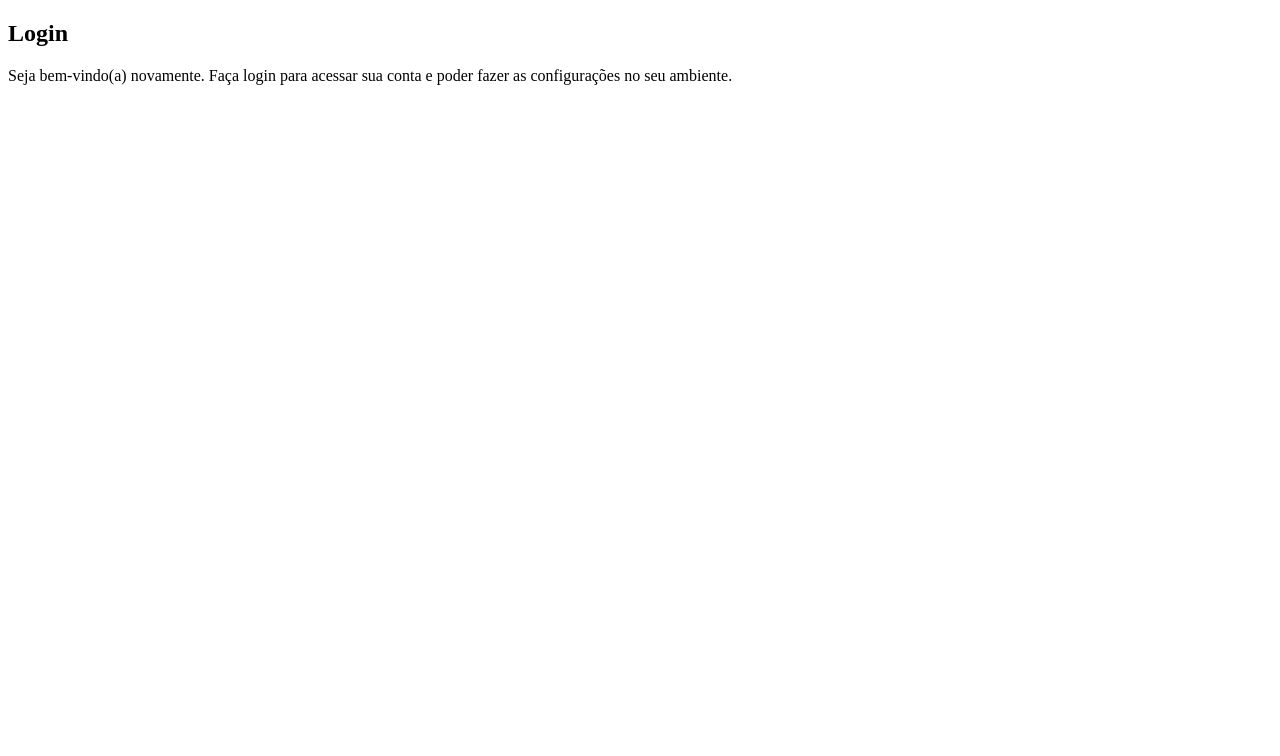
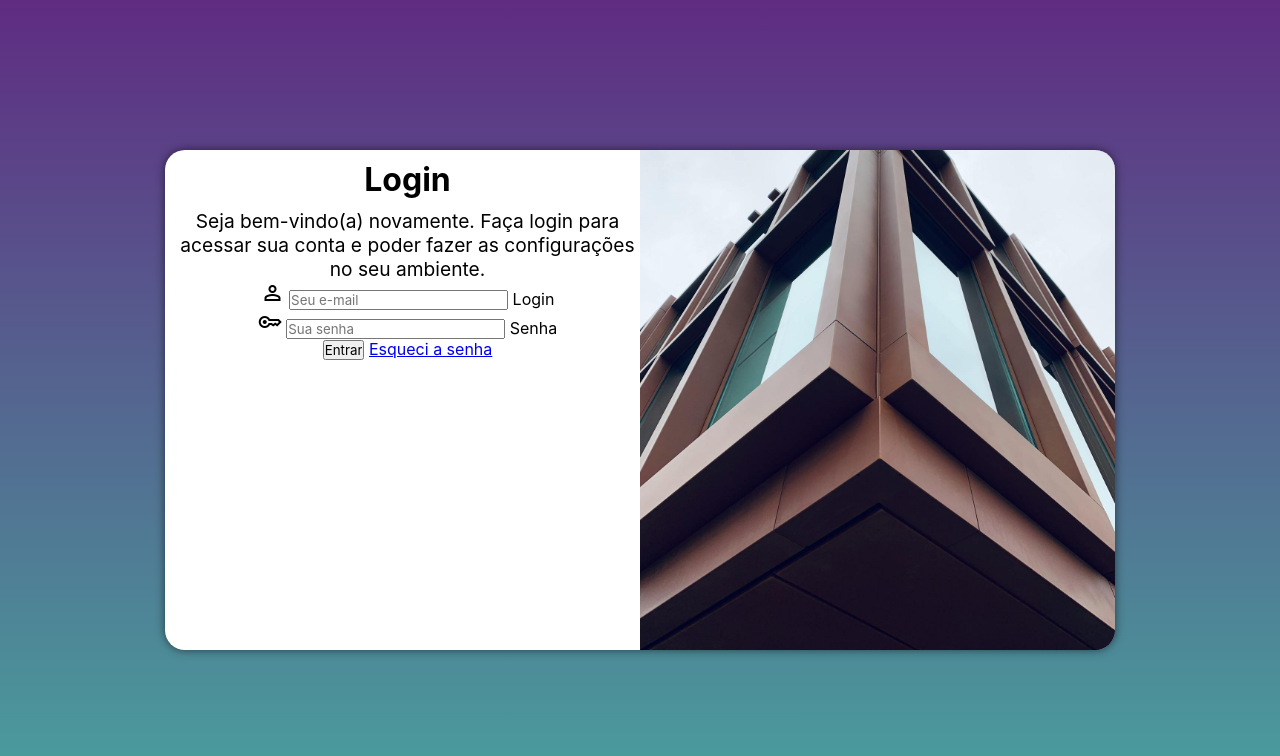
Before and after one commit to Chidarengan/Projeto-tela-de-Login, a plain HTML site: page index.html in a window 1280 px wide. Drawn offline with nearby package versions, Linux system fonts and the light colour scheme.

Commit message:
Adicionei o formulario

```diff
--- /dev/null
+++ b/estilos/media-query.css
@@ -0,0 +1,59 @@
+@charset "UTF-8";
+
+
+
+/* tablet */
+@media screen and (min-width: 768px) and (max-width: 992px) {
+    body,html {
+        background-image: linear-gradient(to top, #49a09d, #5f2c82);
+        background-color: none;
+    }
+
+    section#login {
+        width: 80vw;
+    }
+
+    section#login > div#imagem {
+        float: left;
+        width: 30%;
+        height: 100%;
+    }
+
+    section#login > div#formulario {
+        text-align: center;
+        width: 100%;
+    }
+}
+/* telas grandes */
+@media screen and (min-width: 992px) {
+
+   body, html{
+        background-image: linear-gradient(to top, #49a09d, #5f2c82) ;
+
+
+
+    }
+
+    section#login {
+        width: 950px;
+    }
+
+    section#login > div#imagem {
+        float: right;
+        width: 50%;
+        height: 100%;
+    }
+
+    section#login > div#formulario {
+        text-align: center;
+        width: 100%;
+    }
+
+    div#formulario > p {
+        font-size: 1.2em;
+    }
+
+    div#formulario > h1 {
+        font-size: 2em;
+    }
+}
--- a/estilos/style.css
+++ b/estilos/style.css
@@ -5,3 +5,65 @@ Paleta e cores
 Verde: #49a09d
 Lilás: #5f2c82
 */
+
+*{
+    font-family: -apple-system, BlinkMacSystemFont, 'Segoe UI', Roboto, Oxygen, Ubuntu, Cantarell, 'Open Sans', 'Helvetica Neue', sans-serif;
+
+    padding: 0px;
+    margin: 0px;
+    box-sizing: border-box;
+}
+
+body, html{
+
+    background-color: #5f2c82;
+
+    height: 100vh;
+    width: 100vh;
+}
+
+main{
+    position: relative;
+    height: 100vh;
+    width: 100vw;
+}
+
+section#login{
+    position: absolute;
+    top: 50%;
+    left: 50%;
+    transform: translate(-50%, -50%);
+    overflow: hidden;
+
+    background-color: white;
+    width: 250px;
+    height: 500px;
+    border-radius: 20px;
+    box-shadow: 0px 0px 10px rgba(0, 0, 0, 0.555);
+
+    transition: width 0.3s, height 0.3s;
+    transition-timing-function: ease;
+}
+
+section#login > div#imagem{
+    background: #5f2c82 url(../imagens/pexels-david-underland-3523621.jpg) no-repeat;
+    height: 200px;
+    background-size: cover;
+    background-position: bottom center;
+
+}
+
+section#login > div#formulario{
+    display: block;
+    padding: 10px;
+
+}
+
+div#formulario > h1 {
+    text-align: center;
+    margin-bottom: 10px;
+}
+
+div#formulario > p {
+    font-size: 0.8em;
+}
--- a/index.html
+++ b/index.html
@@ -5,6 +5,8 @@
     <meta name="viewport" content="width=device-width, initial-scale=1.0">
     <title>Login</title>
     <link rel="stylesheet" href="estilos/style.css">
+    <link rel="stylesheet" href="estilos/media-query.css">
+    <link href="https://fonts.googleapis.com/css2?family=Material+Symbols+Outlined" rel="stylesheet" />
 </head>
 <body>
     <main>
@@ -16,8 +18,21 @@
                 <h1>Login</h1>
                 <p> Seja bem-vindo(a) novamente. Faça login para acessar sua conta e poder fazer as configurações no seu ambiente.</p>
 
-                <form action="login.php" method="post">
+                <form action="login.php" method="post" autocomplete="on">
+                    <div class="campo">
 
+                        <span class="material-symbols-outlined">person</span>
+                        <input type="email" autocomplete="email"  required maxlength="30" name="login" id="ilogin" placeholder="Seu e-mail">
+                         <label for="ilogin">Login</label>
+                    </div>
+
+                    <div class="senha">
+                        <span class="material-symbols-outlined">key</span>
+                        <input type="password" autocomplete="current-password" required minlength="8" maxlength="20" name="senha" id="isenha" placeholder="Sua senha">
+                        <label for="isenha">Senha</label>
+                    </div>
+                    <input type="submit" value="Entrar">
+                    <a href="esqueci.html">Esqueci a senha</a>
                 </form>
 
             </div>
```
